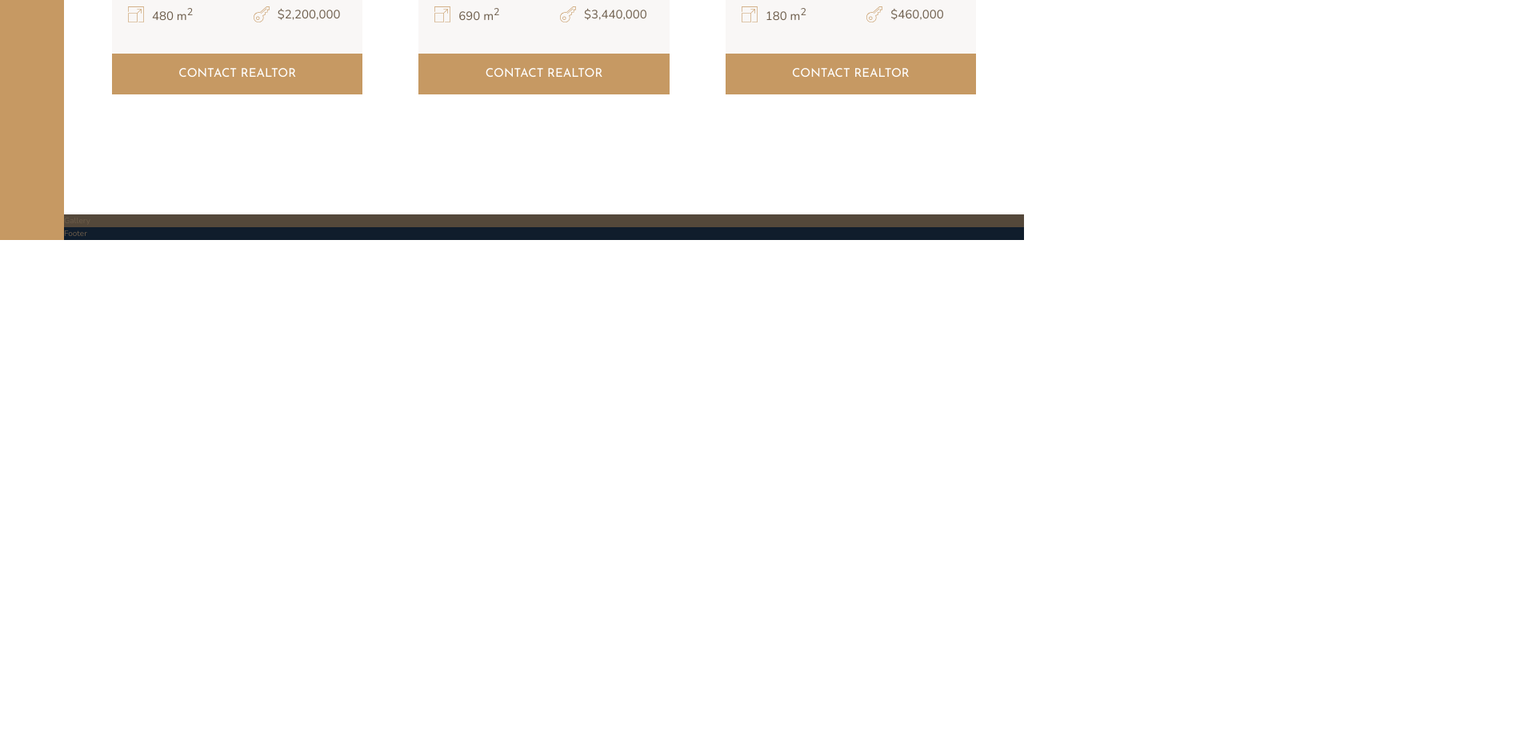
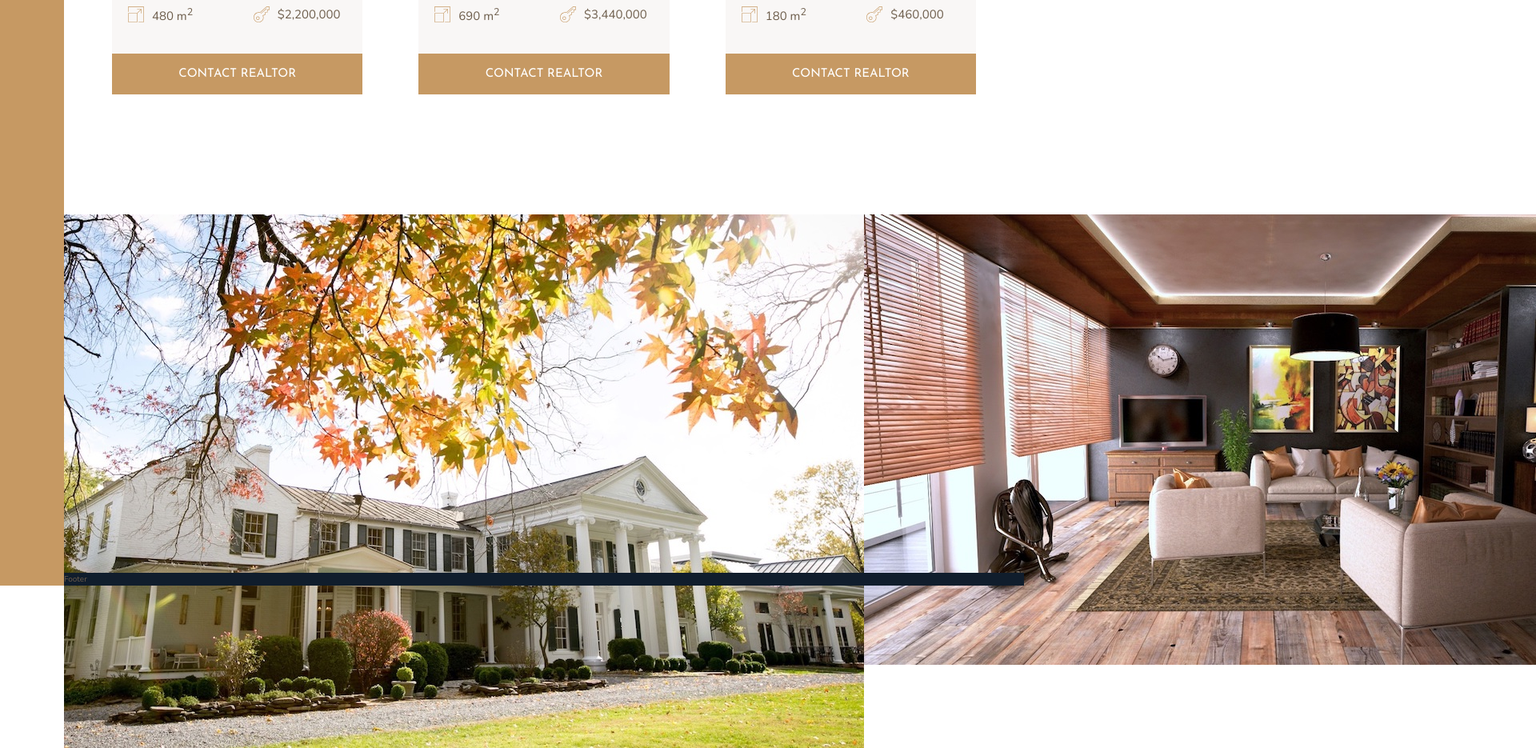
Before and after one commit to massi-brero/nexter, a website: page index.html in a window 1280 px wide. Shown: the part 2862-3797 px from the top of the page at 80% size, 1920 px wide, since content can reach past the window. Before the commit the page ends 3162 px from the top, so only its background shows below. Drawn offline with nearby package versions, Linux system fonts and the light colour scheme.

Commit message:
gallery 1

```diff
--- a/index.html
+++ b/index.html
@@ -301,7 +301,10 @@
         <button class="btn home__button">Contact realtor</button>
       </div>
     </section>
-    <section class="gallery">Gallery</section>
+    <section class="gallery">
+      <img src="img/gal-1.jpeg" alt="Gallery Image 1" class="gallery_img">
+      <img src="img/gal-2.jpeg" alt="Gallery Image 2" class="gallery_img">
+    </section>
     <section class="footer">Footer</section>
   </body>
 </html>
--- a/sass/_gallery.scss
+++ b/sass/_gallery.scss
@@ -1,4 +1,8 @@
 .gallery {
-    background-color: $color-grey-dark-1;
+    background-color: $color-grey-light-1;
     grid-column: full-start / full-end;
+
+    display: grid;
+    grid-template-columns: repeat(8, 1fr);
+    grid-template-rows: repeat(7, 5vw);
 }
```
Also changed, not shown: css/style.css.
